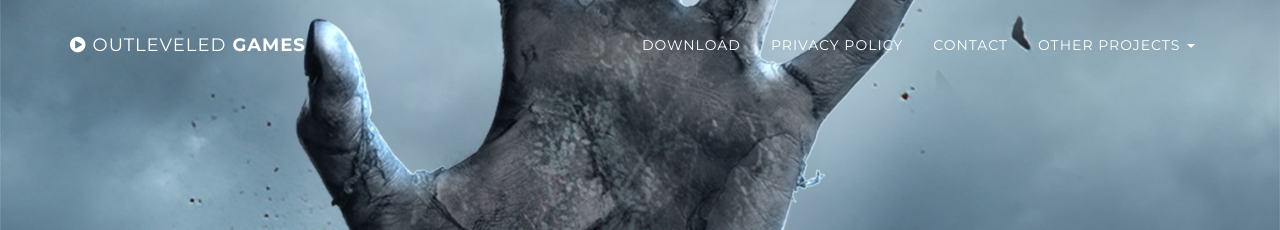
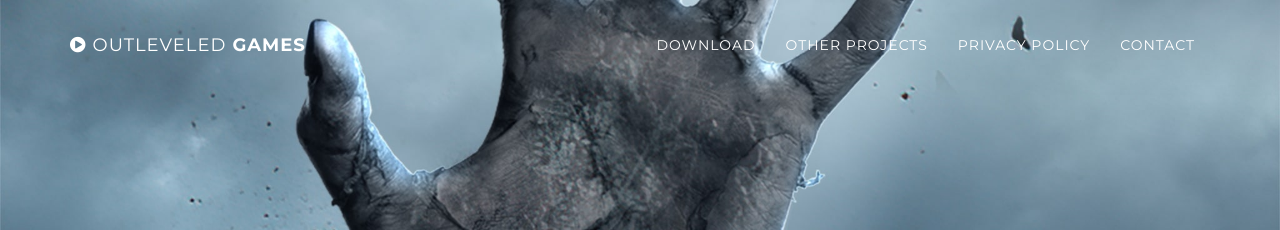
Before and after one commit to ronaldt-git/ronaldt-git.github.io, a Jekyll site: the page built from index.html, in a window 1280 px wide and 900 px high. Shown: the top 230 px of the window. Built offline with Jekyll 4.4.1, drawn with Linux system fonts in a browser that asks for light colours.

Commit message:
Update nav.html

```diff
--- a/_includes/nav.html
+++ b/_includes/nav.html
@@ -19,7 +19,9 @@
                     </li>
                     <li>
                         <a class="page-scroll" href="#download">Download</a>
-
+                    </li>
+                    <li>
+                        <a class="page-scroll" href="#otherProjects">Other Projects</a>
                     </li>
                     <li>
                         <a class="page-scroll" href="#PrivacyPolicy">Privacy Policy</a>
@@ -27,12 +29,12 @@
                     <li>
                         <a class="page-scroll" href="#contact">Contact</a>
                     </li>
-                    <li class="dropdown">
+                    <!--<li class="dropdown">
                       <a href="#" class="dropdown-toggle" data-toggle="dropdown">Other Projects <b class="caret"></b></a>
                       <ul class="dropdown-menu">
                         <li><a href="https://outleveledgames.com/steadylinguist.html" target="_blank">Steady Linguist</a></li>
                       </ul>
-                    </li>
+                    </li>-->
 
                 </ul>
             </div>
```
